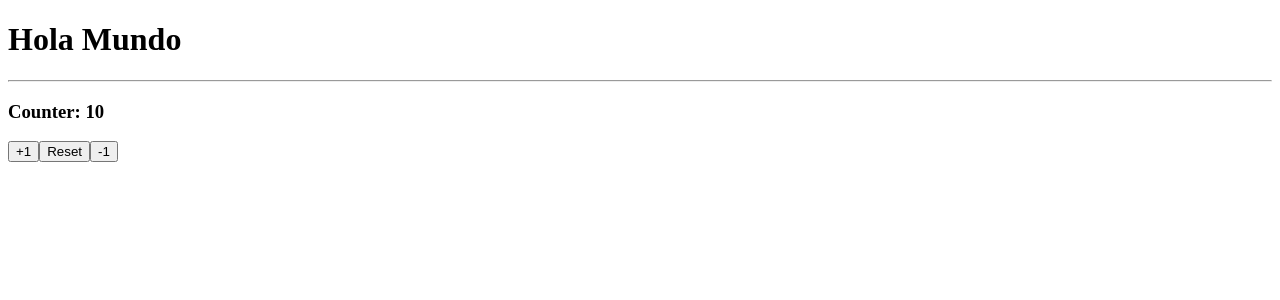
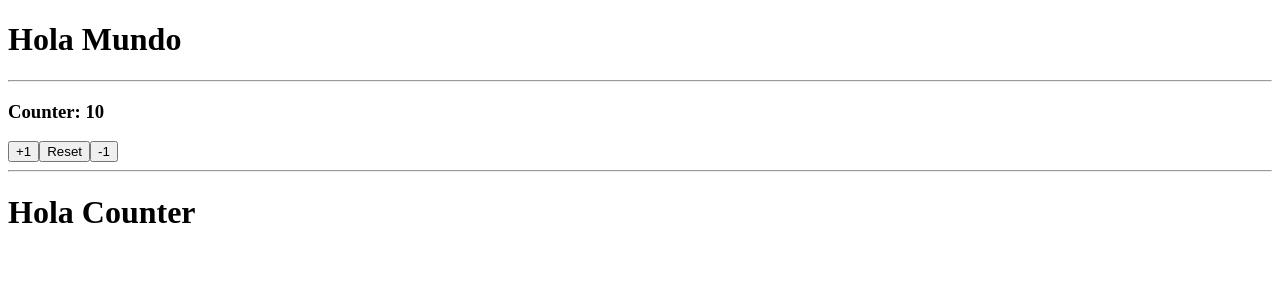
Before and after one commit to bonirot/learning-angular, an Angular app: page / in a window 1280 px wide. Shown: the top 300 px of the page. Built offline with nearby package versions, Linux system fonts and the light colour scheme.

Commit message:
first component

```diff
--- a/src/app/app.component.html
+++ b/src/app/app.component.html
@@ -5,3 +5,6 @@
 <button (click)="increaseBy(1)">+1</button>
 <button (click)="reset()">Reset</button>
 <button (click)="increaseBy(-1)">-1</button>
+
+<hr />
+<app-counter></app-counter>
--- a/src/app/counter/counter.component.ts
+++ b/src/app/counter/counter.component.ts
@@ -0,0 +1,7 @@
+import { Component } from '@angular/core';
+
+@Component({
+  selector: 'app-counter',
+  template: '<h1>Hola Counter</h1>',
+})
+export class CounterComponent {}
```
Also changed, not shown: src/app/app.module.ts (+5 -9 lines).
